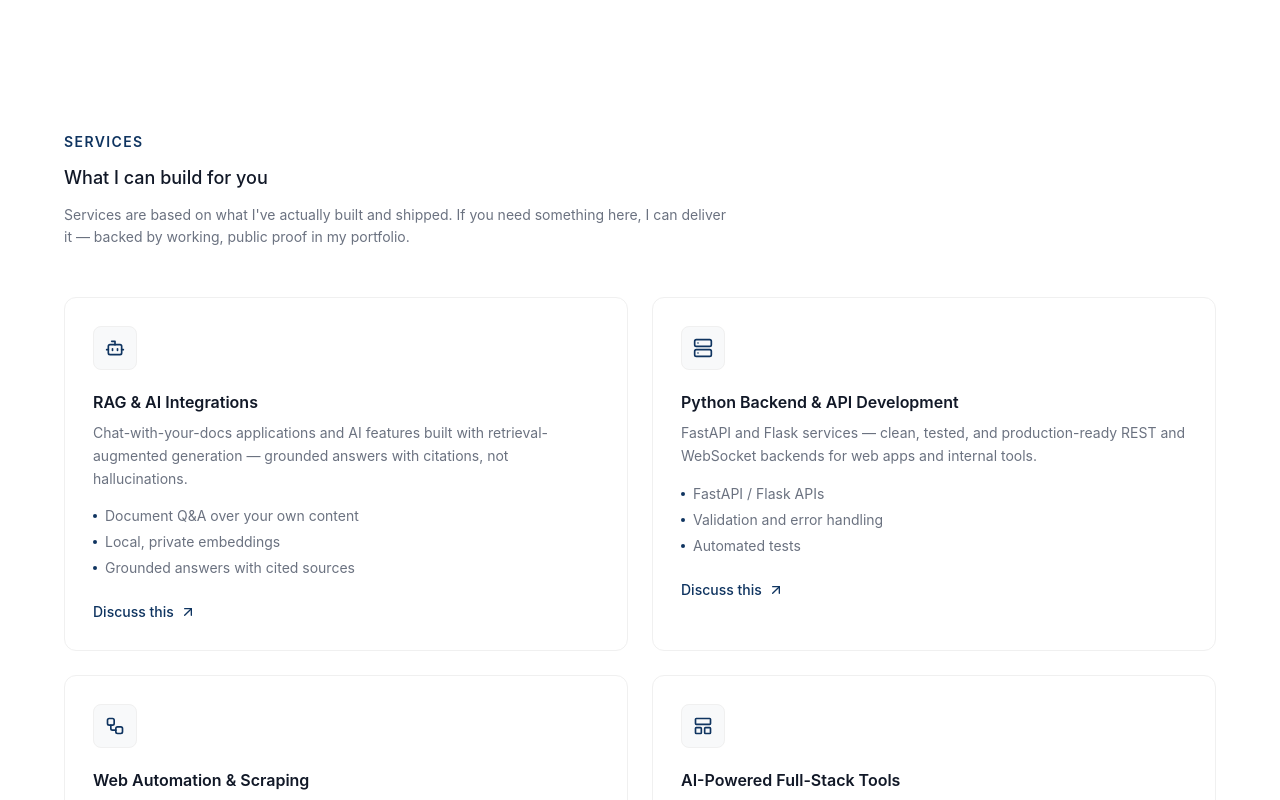
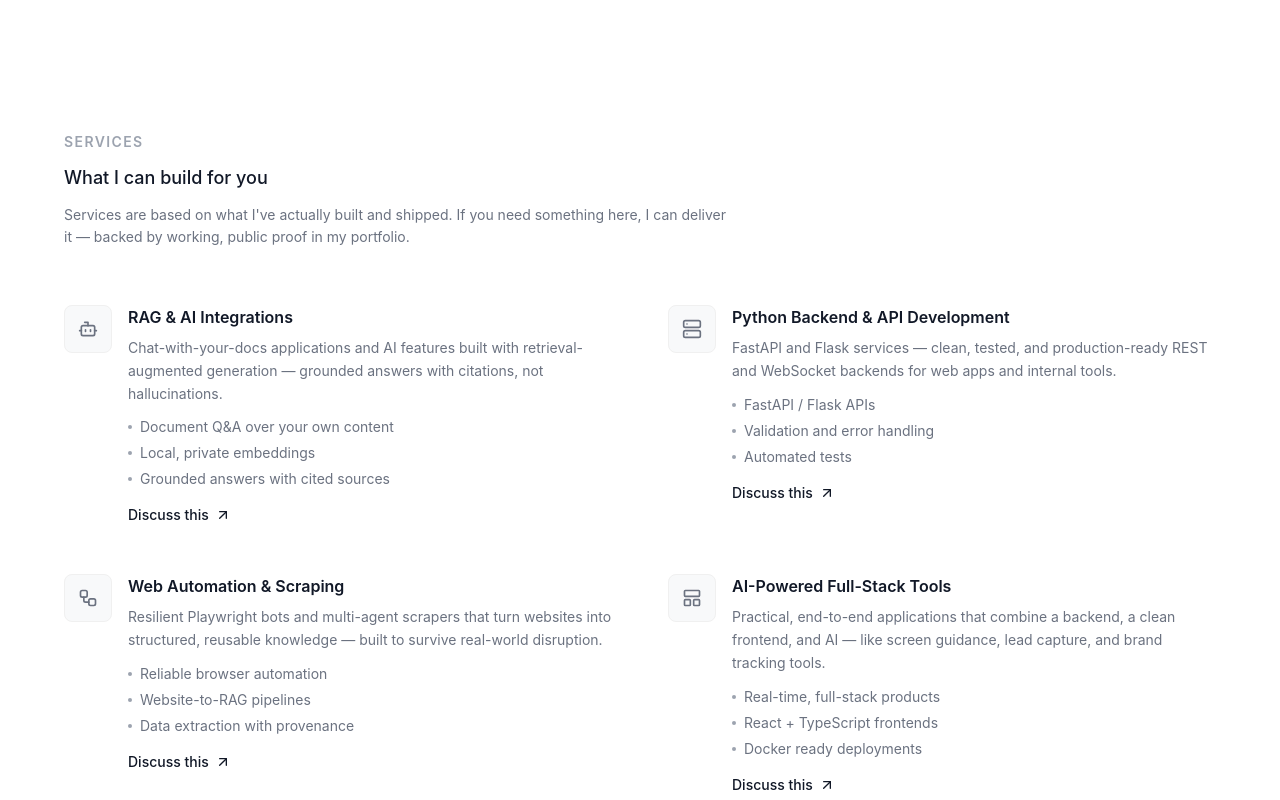
Before and after one commit to najafAli11-11/portfolio, a React (Vite) app: page / in a window 1280 px wide. Shown: the part 4960-5760 px from the top of the page. Built offline with nearby package versions, Linux system fonts and the light colour scheme.

Commit message:
refactor(services): two-column icon layout without bordered cards

```diff
--- a/src/components/Services.tsx
+++ b/src/components/Services.tsx
@@ -1,3 +1,4 @@
+import { motion, useReducedMotion } from 'framer-motion'
 import { Bot, LayoutPanelTop, Server, Workflow, ArrowUpRight } from 'lucide-react'
 import type { LucideIcon } from 'lucide-react'
 import { services } from '../data/services'
@@ -11,11 +12,13 @@ const icons: Record<string, LucideIcon> = {
 }
 
 export function Services() {
+  const reduceMotion = useReducedMotion()
+
   return (
     <section id="services" className="section-padding">
       <div className="container-narrow">
         <Reveal>
-          <h2 className="text-sm font-semibold uppercase tracking-widest text-accent dark:text-highlight">
+          <h2 className="text-sm font-semibold uppercase tracking-widest text-text-muted dark:text-dark-text-muted">
             Services
           </h2>
           <p className="mt-3 max-w-2xl text-lg font-medium text-text dark:text-dark-text">
@@ -27,41 +30,49 @@ export function Services() {
           </p>
         </Reveal>
 
-        <div className="mt-12 grid gap-6 md:grid-cols-2">
+        <div className="mt-14 grid gap-x-14 gap-y-12 md:grid-cols-2">
           {services.map((service, i) => {
             const Icon = icons[service.icon] ?? Bot
             return (
-              <Reveal key={service.id} delay={i * 0.07}>
-                <div className="flex h-full flex-col rounded-xl border border-border-subtle bg-surface p-7 transition-colors hover:border-border dark:border-dark-border-subtle dark:bg-dark-surface dark:hover:border-dark-border">
-                  <div className="flex h-11 w-11 items-center justify-center rounded-lg border border-border-subtle bg-surface-dim text-accent dark:border-dark-border-subtle dark:bg-dark-surface-dim dark:text-highlight">
-                    <Icon className="h-5 w-5" />
-                  </div>
-                  <h3 className="mt-5 text-base font-semibold text-text dark:text-dark-text">
+              <motion.div
+                key={service.id}
+                initial={reduceMotion ? false : { opacity: 0, y: 20 }}
+                whileInView={reduceMotion ? undefined : { opacity: 1, y: 0 }}
+                whileHover={reduceMotion ? undefined : { y: -3 }}
+                viewport={{ once: true, margin: '-60px' }}
+                transition={{ duration: 0.45, delay: i * 0.06, ease: [0.22, 1, 0.36, 1] }}
+                className="group flex gap-4"
+              >
+                <div className="flex h-12 w-12 shrink-0 items-center justify-center rounded-lg border border-border-subtle bg-surface-dim text-text-secondary transition-colors duration-300 group-hover:border-border dark:border-dark-border-subtle dark:bg-dark-surface-dim dark:text-dark-text-secondary dark:group-hover:border-dark-border">
+                  <Icon className="h-5 w-5" />
+                </div>
+                <div>
+                  <h3 className="text-base font-semibold text-text dark:text-dark-text">
                     {service.title}
                   </h3>
                   <p className="mt-2 text-sm leading-relaxed text-text-secondary dark:text-dark-text-secondary">
                     {service.description}
                   </p>
-                  <ul className="mt-4 space-y-1.5">
+                  <ul className="mt-3 space-y-1.5">
                     {service.whatYouGet.map((item) => (
                       <li
                         key={item}
                         className="flex items-center gap-2 text-sm text-text-secondary dark:text-dark-text-secondary"
                       >
-                        <span className="h-1 w-1 rounded-full bg-accent dark:bg-highlight" />
+                        <span className="h-1 w-1 rounded-full bg-text-muted dark:bg-dark-text-muted" />
                         {item}
                       </li>
                     ))}
                   </ul>
                   <a
                     href="#contact"
-                    className="mt-6 inline-flex items-center gap-1.5 text-sm font-medium text-accent transition-opacity hover:opacity-80 dark:text-highlight"
+                    className="mt-4 inline-flex items-center gap-1.5 text-sm font-medium text-text transition-colors hover:text-accent dark:text-dark-text dark:hover:text-highlight"
                   >
                     Discuss this
-                    <ArrowUpRight className="h-4 w-4" />
+                    <ArrowUpRight className="h-4 w-4 transition-transform duration-300 group-hover:-translate-y-0.5 group-hover:translate-x-0.5" />
                   </a>
                 </div>
-              </Reveal>
+              </motion.div>
             )
           })}
         </div>
```
